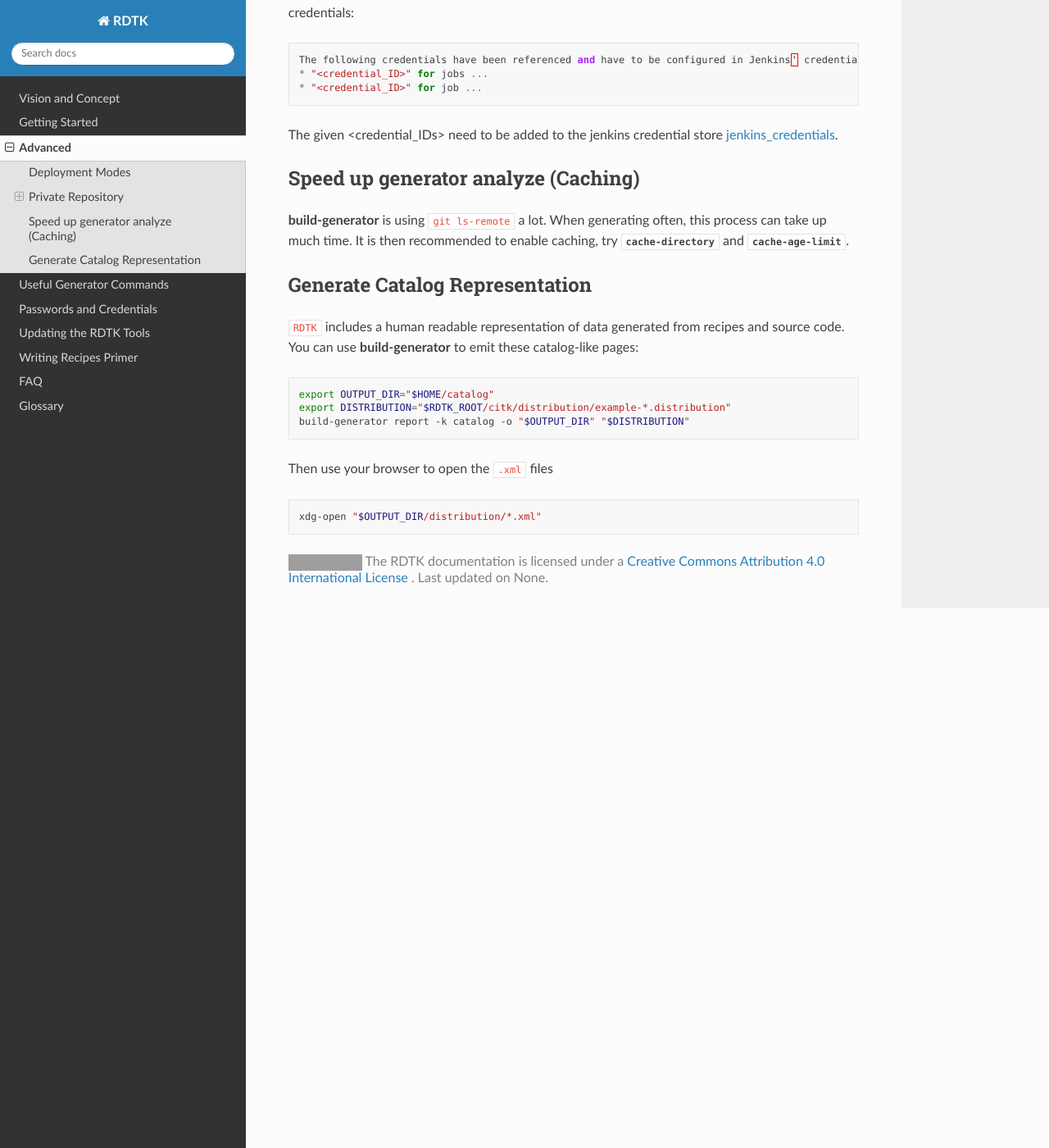
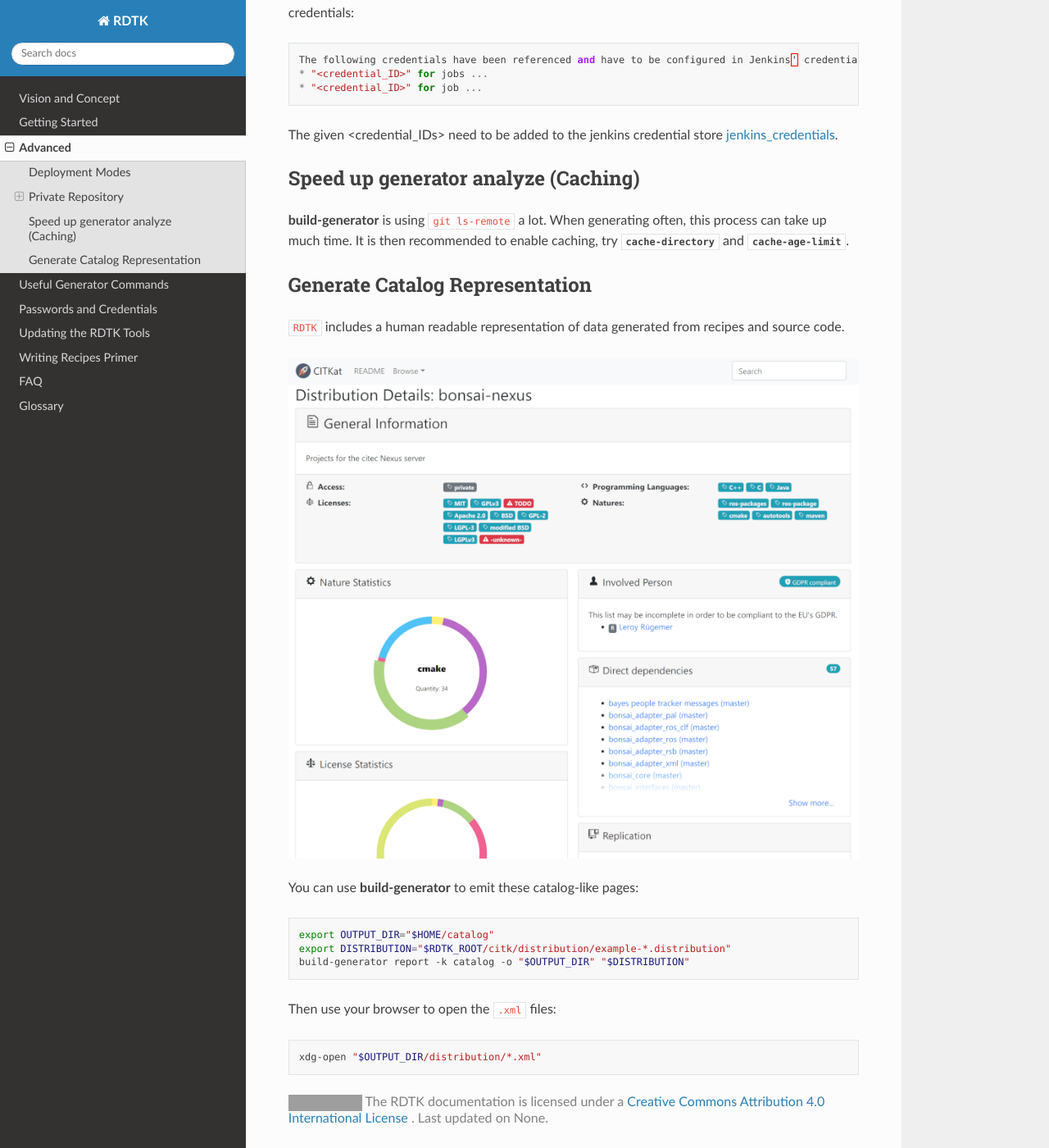
Before and after one commit to RDTK/documentation, a Sphinx documentation site: the page built from source/advanced.rst, in a window 1280 px wide and 1400 px high, scrolled down 1600 px. Shown: the whole window at 82% size. Built offline with Sphinx 7.4.7 and the Read the Docs theme 2.0.0, drawn with Linux system fonts in a browser that asks for light colours; grey boxes are pictures that could not be loaded.

Commit message:
catalog image

```diff
--- a/source/advanced.rst
+++ b/source/advanced.rst
@@ -85,6 +85,9 @@
 -------------------------------
 
 ``RDTK`` includes a human readable representation of data generated from recipes and source code.
+
+.. image:: _static/catalog.png
+
 You can use :program:`build-generator` to emit these catalog-like pages:
 
 .. code-block:: bash
@@ -93,7 +96,7 @@
     export DISTRIBUTION="$RDTK_ROOT/citk/distribution/example-*.distribution"
     build-generator report -k catalog -o "$OUTPUT_DIR" "$DISTRIBUTION"
 
-Then use your browser to open the ``.xml`` files
+Then use your browser to open the ``.xml`` files:
 
 .. code-block:: bash
 
```
Also changed, not shown: source/_static/catalog.png (added).
